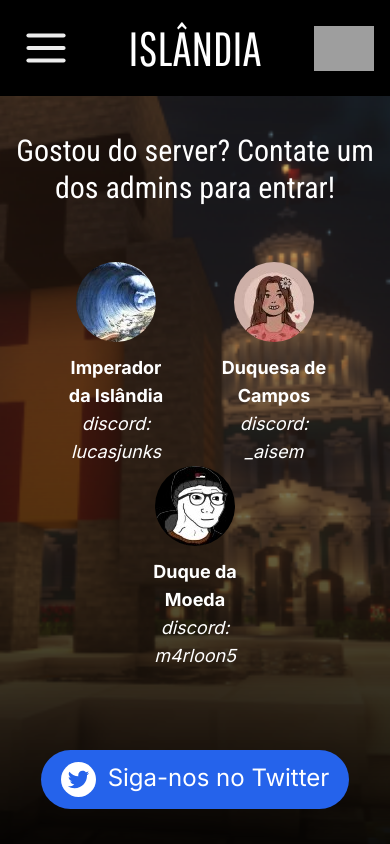
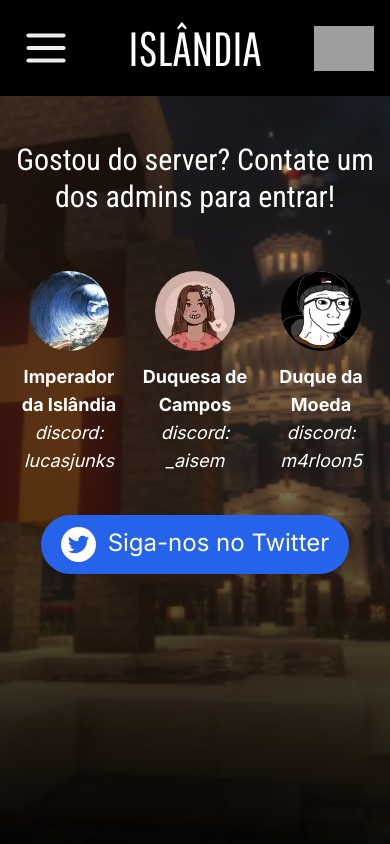
Before and after one commit to gsdutra/site-islandia, a Next.js app: page /contact in a window 390 px wide. Built offline with nearby package versions, Linux system fonts and the light colour scheme; grey boxes are pictures that could not be loaded.

Commit message:
fix: fix responsivity

```diff
--- a/app/contact/page.tsx
+++ b/app/contact/page.tsx
@@ -9,40 +9,45 @@ const lato = Roboto_Condensed({
 
 export default function About() {
   return (<>
+    <div className="fixed w-full h-full top-0 z-[-10]">
       <Image
         src="/soldadinho.png"
         layout='fill'
         objectFit='cover'
         alt="Islândia"
       />
-    <div className="bg-gradient-to-t from-black to-transparent fixed w-full h-full top-10"></div>
-    <div className="fixed w-full h-full flex flex-col justify-center items-center text-white text-3xl mt-10 text-center">
+    </div>
+    <div className="bg-gradient-to-t from-black to-transparent fixed w-full h-full top-10 z-[-5]"></div>
+    <div className="w-full flex flex-col justify-center text-white text-3xl text-center">
+      <div className="mt-[200px] mobile:mt-[125px]"></div>
       <div className="p-4">
         <a className={lato.className}>Gostou do server? Contate um dos admins para entrar!</a>
       </div>
       <div className="flex mt-10 text-2xl justify-center mobile:text-lg mobile:flex-wrap">
-        <div className="flex flex-col items-center mx-6 mobile:w-[110px]">
+        <div className="flex flex-col items-center mx-6 mobile:w-[110px] mobile:mx-2">
           <img src="lucas.jpg" className="rounded-full w-[150px] mobile:w-[80px]" />
           <a className="font-bold mt-3">Imperador da Islândia</a>
           <a className="italic">discord: lucasjunks</a>
         </div>
-        <div className="flex flex-col items-center mx-6 mobile:w-[110px]">
+        <div className="flex flex-col items-center mx-6 mobile:w-[110px] mobile:mx-2">
           <img src="bea.jpg" width={150} className="rounded-full w-[150px] mobile:w-[80px]" />
           <a className="font-bold mt-3">Duquesa de Campos</a>
           <a className="italic">discord: _aisem</a>
         </div>
-        <div className="flex flex-col items-center mx-6 mobile:w-[110px]">
+        <div className="flex flex-col items-center mx-6 mobile:w-[110px] mobile:mx-2">
           <img src="marlon.jpg" width={150} className="rounded-full w-[150px] mobile:w-[80px]" />
           <a className="font-bold mt-3">Duque da Moeda</a>
           <a className="italic">discord: m4rloon5</a>
         </div>
       </div>
+      <div className="flex mt-20 mobile:mt-10 mb-10 text-2xl justify-center mobile:text-lg mobile:flex-wrap">
         <Link href="https://twitter.com/impislandia">
-        <div className="mt-20 bg-blue-600 p-3 px-5 rounded-full button flex text-2xl">
+          <div className="bg-blue-600 p-3 px-5 rounded-full button flex text-2xl">
             <img src="/twitter.svg" width={35} className="rounded-full mr-3"></img>
             Siga-nos no Twitter
           </div>
         </Link>
       </div>
+    </div>
   </>)
 }
```
Lines whose indentation alone changed are shown as unchanged.
